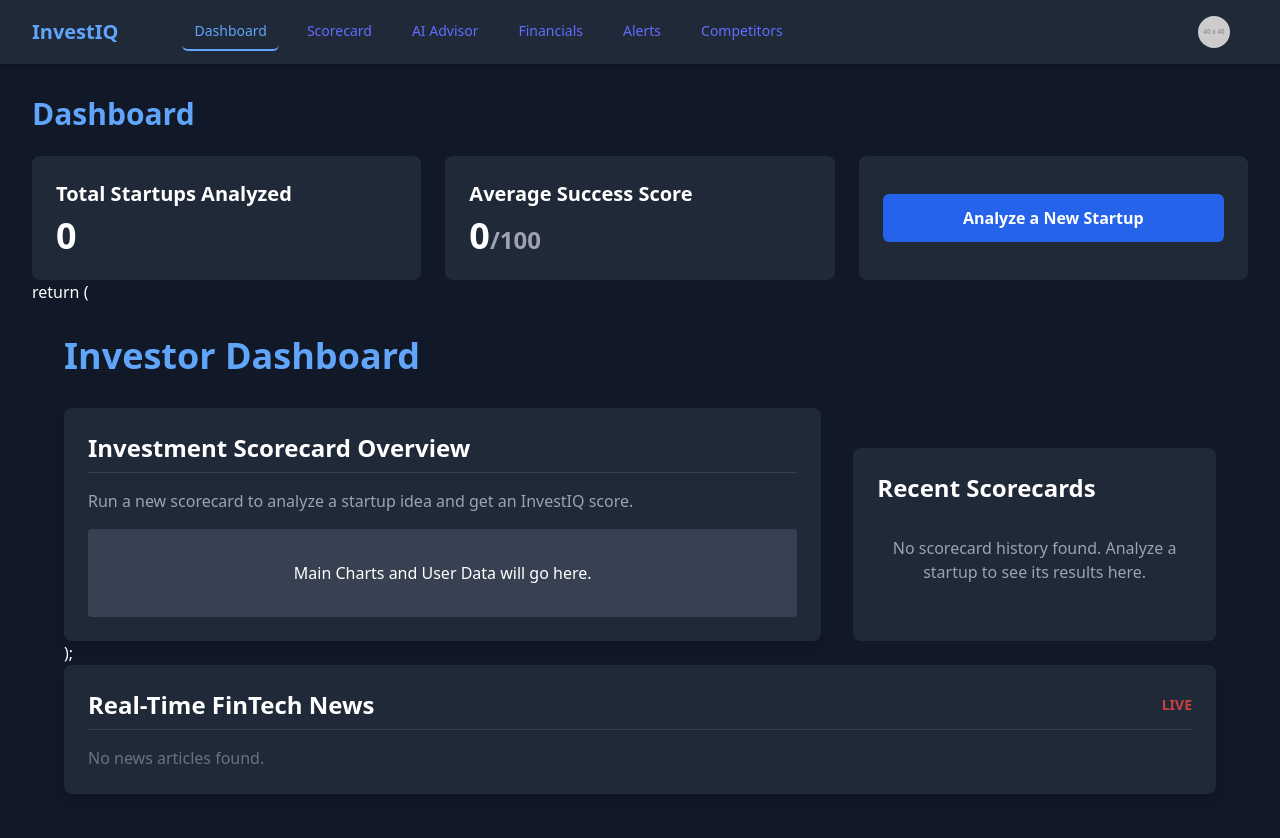
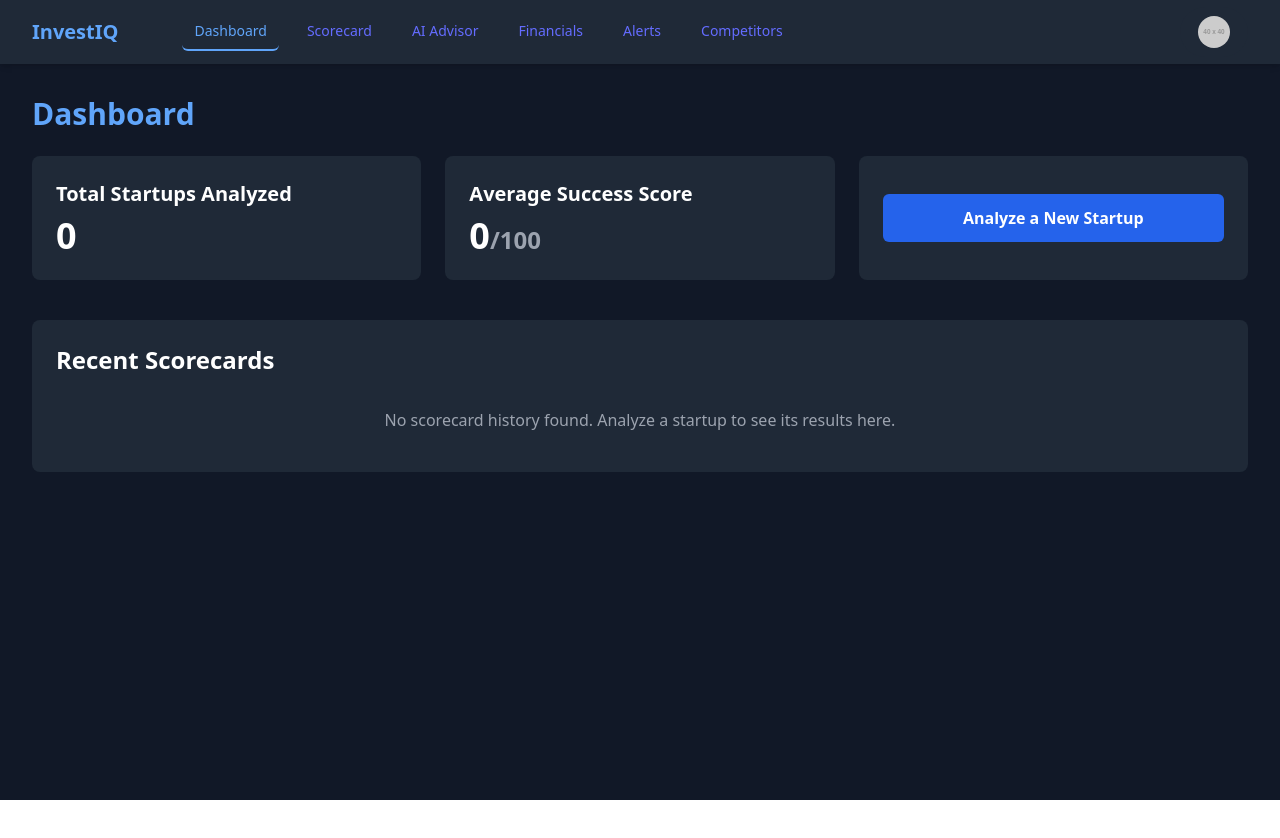
Before and after one commit to Sumukhms/InvestIQ, a React (Vite) app in the folder frontend/: page /dashboard in a window 1280 px wide. Shown: the top 838 px of the page. After the commit the page ends 800 px from the top, so only its background shows below. Built offline with nearby package versions, Linux system fonts and the light colour scheme.

Commit message:
dashboard

```diff
--- a/frontend/src/components/DashboardPage.jsx
+++ b/frontend/src/components/DashboardPage.jsx
@@ -92,21 +92,6 @@
             </Link>
         </div>
       </div>
-    return (
-        <div className="p-8 bg-gray-900 min-h-screen text-white">
-            <h1 className="text-4xl font-bold mb-8 text-blue-400">Investor Dashboard</h1>
-
-            <div className="grid grid-cols-1 md:grid-cols-3 gap-8">
-                {/* Scorecard Component Placeholder */}
-                <div className="md:col-span-2 bg-gray-800 p-6 rounded-lg shadow-lg">
-                    <h2 className="text-2xl font-semibold mb-4 border-b border-gray-700 pb-2">Investment Scorecard Overview</h2>
-                    <p className="text-gray-400">
-                        Run a new scorecard to analyze a startup idea and get an InvestIQ score.
-                    </p>
-                    <div className="mt-4 p-8 bg-gray-700 rounded text-center">
-                        <p>Main Charts and User Data will go here.</p>
-                    </div>
-                </div>
 
       {/* Scorecard History Section */}
       <div className="mt-10 bg-gray-800 p-6 rounded-lg">
@@ -154,37 +139,6 @@
       </div>
     </div>
   );
-                {/* Real-Time News Feed */}
-                <div className="bg-gray-800 p-6 rounded-lg shadow-lg">
-                    <h2 className="text-2xl font-semibold mb-4 border-b border-gray-700 pb-2 flex justify-between items-center">
-                        Real-Time FinTech News
-                        <span className="text-sm font-bold text-red-500 animate-pulse">LIVE</span>
-                    </h2>
-
-                    {loading && <p className="text-gray-500">Loading news feed...</p>}
-
-                    {!loading && news.length === 0 && <p className="text-gray-500">No news articles found.</p>}
-
-                    {!loading && news.length > 0 && (
-                        <div className="space-y-4">
-                            {news.map((article, index) => (
-                                <div key={index} className="border-b border-gray-700 pb-4 last:border-b-0">
-                                    <a href={article.url || "#"} target="_blank" rel="noopener noreferrer" className="text-lg font-medium text-blue-400 hover:text-blue-300 transition duration-150 block">
-                                        {article.title}
-                                    </a>
-                                    <p className="text-sm text-gray-400 mt-1">{article.description}</p>
-                                    <div className="text-xs text-gray-500 mt-2 flex justify-between">
-                                        <span>Source: {article.source?.name || 'N/A'}</span>
-                                        <span>{timeAgo(article.publishedAt)}</span>
-                                    </div>
-                                </div>
-                            ))}
-                        </div>
-                    )}
-                </div>
-            </div>
-        </div>
-    );
 };
 
 export default DashboardPage;
```
